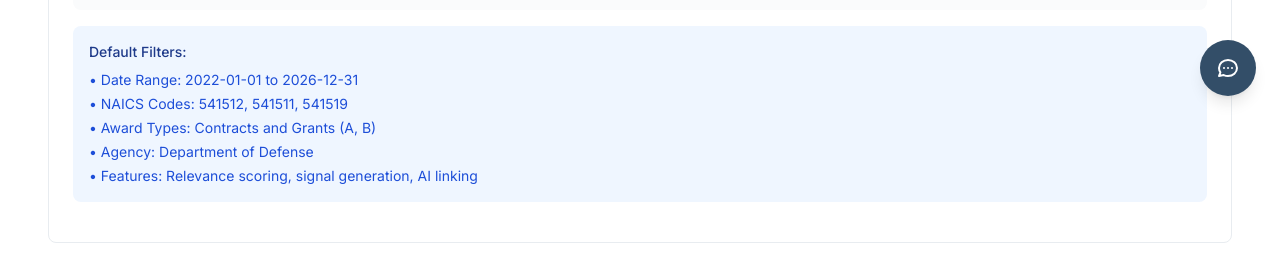
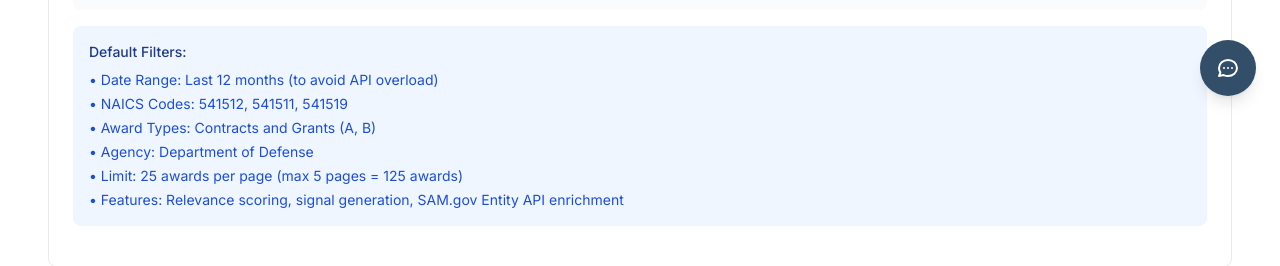
Before and after one commit to MacTechSolutionsLLC/mactech, a Next.js app: page /admin/capture in a window 1280 px wide. Shown: the part 680-946 px from the top of the page. Built offline with nearby package versions, Linux system fonts and the light colour scheme; no server answers; the database is empty.

Commit message:
Update UI to reflect new default date range (last 12 months)

```diff
--- a/app/admin/capture/components/UsaSpendingIngest.tsx
+++ b/app/admin/capture/components/UsaSpendingIngest.tsx
@@ -129,11 +129,12 @@ export default function UsaSpendingIngest({ onIngestComplete }: UsaSpendingInges
       <div className="mb-4 p-4 bg-blue-50 rounded-lg">
         <div className="text-sm font-medium text-blue-900 mb-2">Default Filters:</div>
         <ul className="text-sm text-blue-700 space-y-1">
-          <li>• Date Range: 2022-01-01 to 2026-12-31</li>
+          <li>• Date Range: Last 12 months (to avoid API overload)</li>
           <li>• NAICS Codes: 541512, 541511, 541519</li>
           <li>• Award Types: Contracts and Grants (A, B)</li>
           <li>• Agency: Department of Defense</li>
-          <li>• Features: Relevance scoring, signal generation, AI linking</li>
+          <li>• Limit: 25 awards per page (max 5 pages = 125 awards)</li>
+          <li>• Features: Relevance scoring, signal generation, SAM.gov Entity API enrichment</li>
         </ul>
       </div>
 
```
